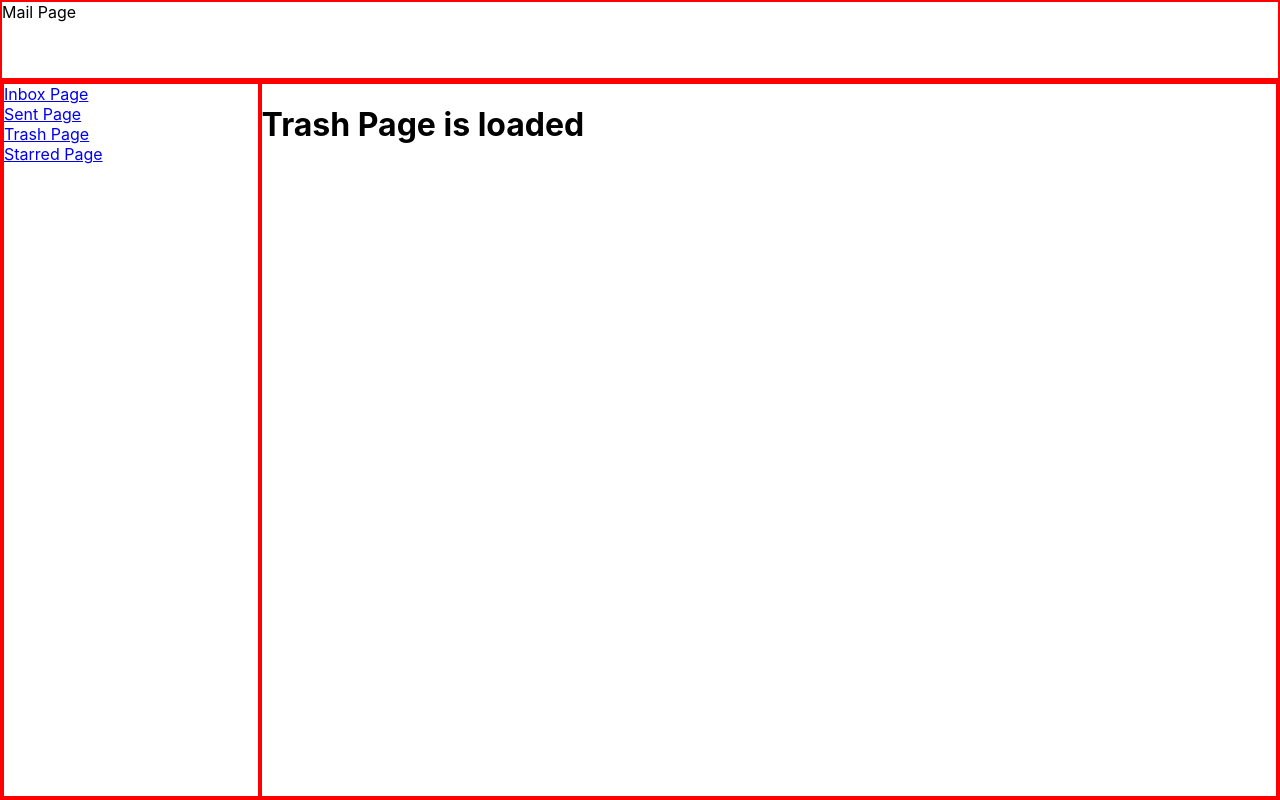
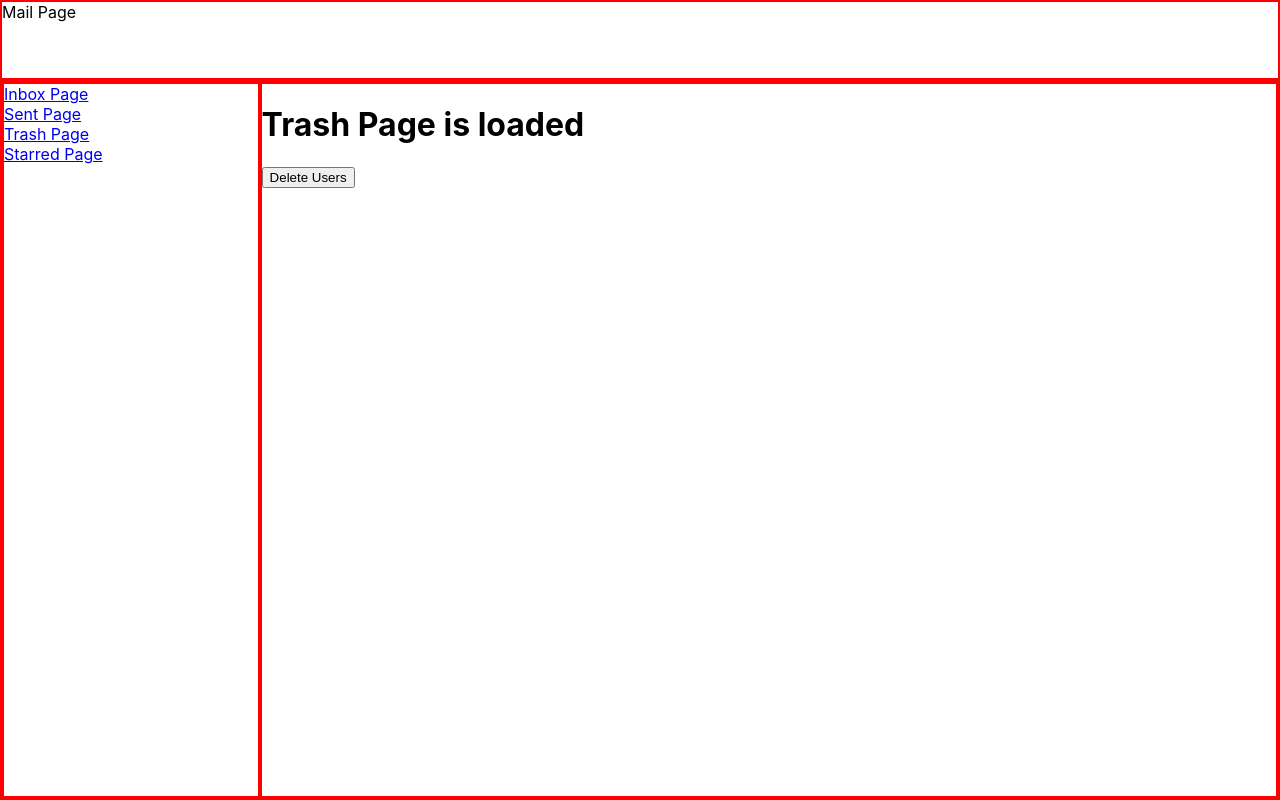
Before and after one commit to karthickvkumar/vshesh-batch-6, a React (Create React App) app in the folder react-learning/: page /mail/trash in a window 1280 px wide. Built offline with nearby package versions, Linux system fonts and the light colour scheme.

Commit message:
delete api

```diff
--- a/react-learning/src/components/trash.js
+++ b/react-learning/src/components/trash.js
@@ -1,9 +1,25 @@
 import React from "react";
+import axios from "axios";
 
 const TrashPage = () => {
+
+  const deleteUsers = () => {
+    const url = "https://reqres.in/api/users/2";
+
+    axios.delete(url)
+        .then((response) => {
+          console.log(response);
+          alert("User profile has been deleted");
+        })
+        .catch((error) => {
+          console.log(error);
+        })
+  }
+
   return(
     <div>
       <h1>Trash Page is loaded</h1>
+      <button onClick={() => deleteUsers()}>Delete Users</button>
     </div>
   )
 }
```
